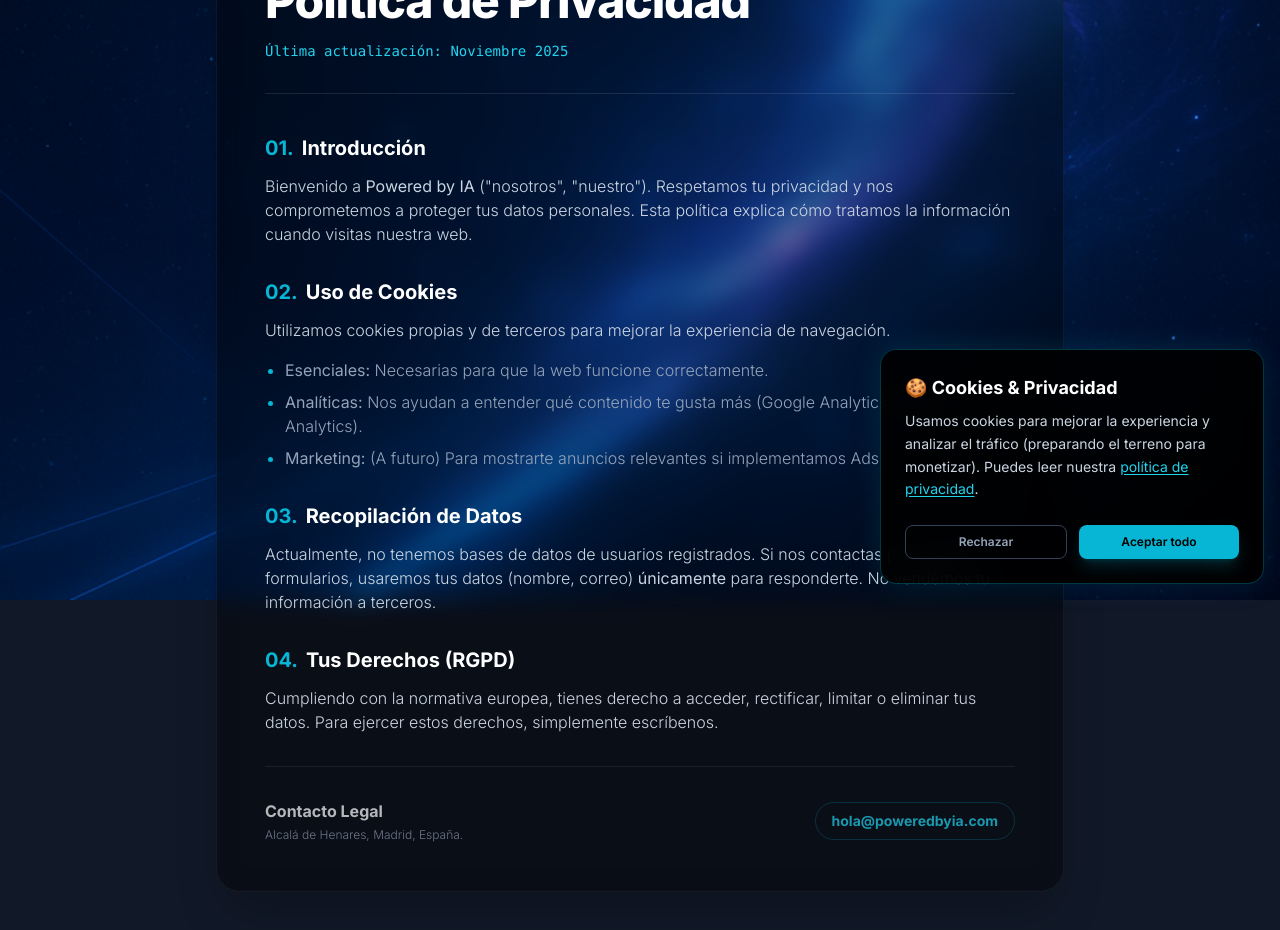
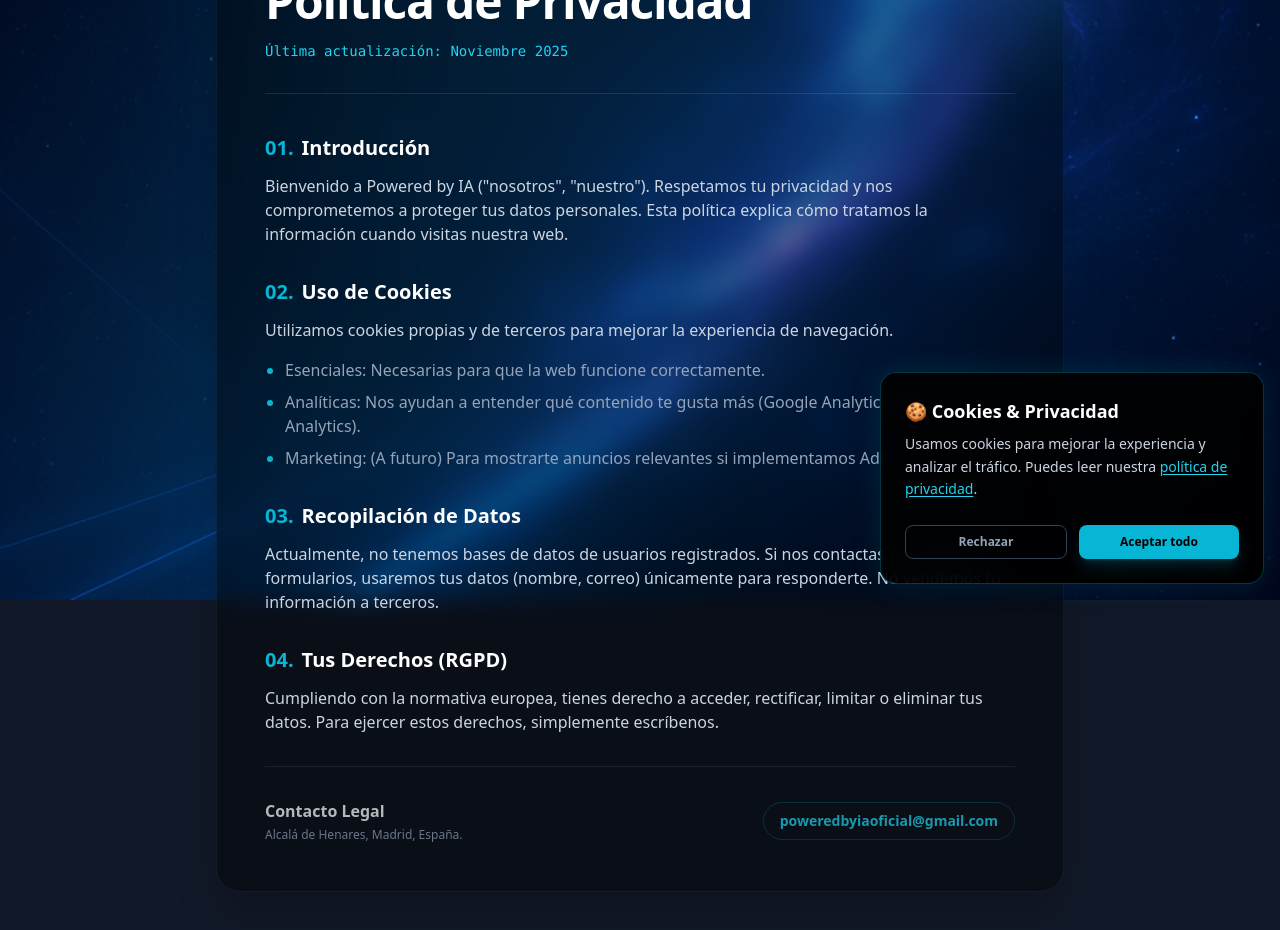
Before and after one commit to jakkard01/launchlab, a Next.js app: page /privacidad in a window 1280 px wide. Shown: the part 200-1130 px from the top of the page. Built offline with nearby package versions, Linux system fonts and the light colour scheme.

Commit message:
feat(seo): metadata + cookies + sitemap

```diff
--- a/package.json
+++ b/package.json
@@ -20,6 +20,8 @@
   },
   "devDependencies": {
     "@types/node": "^20.2.5",
-    "@types/react": "^18.0.38"
+    "@types/react": "^18.0.38",
+    "eslint": "^8.57.0",
+    "eslint-config-next": "^13.4.0"
   }
 }
--- a/src/app/components/CookieBanner.tsx
+++ b/src/app/components/CookieBanner.tsx
@@ -37,9 +37,9 @@ export default function CookieBanner() {
             🍪 Cookies & Privacidad
           </h3>
           <p className="text-sm text-slate-300 leading-relaxed">
-            Usamos cookies para mejorar la experiencia y analizar el tráfico (preparando el terreno para monetizar).
+            Usamos cookies para mejorar la experiencia y analizar el tráfico.
             Puedes leer nuestra{' '}
-            <Link href="#" className="text-cyan-400 hover:text-cyan-300 underline underline-offset-2">
+            <Link href="/privacidad" className="text-cyan-400 hover:text-cyan-300 underline underline-offset-2">
               política de privacidad
             </Link>.
           </p>
--- a/src/app/layout.tsx
+++ b/src/app/layout.tsx
@@ -1,21 +1,18 @@
 import './globals.css';
-import { Inter } from 'next/font/google';
-import type { Metadata, Viewport } from 'next';
+import type { Metadata } from 'next';
 import ClientLayout from './components/ClientLayout';
 import FAB from './components/FAB';
 import CookieBanner from './components/CookieBanner'; // <--- IMPORTADO AQUÍ
-
-const inter = Inter({ subsets: ['latin'] });
 
 // --- CONFIGURACIÓN SEO GLOBAL ---
 export const metadata: Metadata = {
   metadataBase: new URL('https://www.poweredbyia.com'),
   title: {
-    default: 'Powered by IA | Transformando ideas con Inteligencia Artificial',
+    default: 'Powered by IA | Sistemas IA, automatización y productos digitales',
     template: '%s | Powered by IA',
   },
-  description: 'Aprende a transformar ideas en resultados reales con IA, visión y código. Biblioteca de prompts, cursos y herramientas de automatización.',
-  keywords: ['Inteligencia Artificial', 'Prompts', 'ChatGPT', 'Gemini', 'Cursos IA', 'Desarrollo Web', 'Automatización'],
+  description: 'Portafolio tech y servicios premium de IA aplicada: automatización, asistentes inteligentes y lanzamientos digitales.',
+  keywords: ['Inteligencia Artificial', 'Automatización', 'Prompts', 'Asistentes IA', 'n8n', 'Productos digitales'],
   authors: [{ name: 'Powered by IA' }],
   creator: 'Powered by IA',
   openGraph: {
@@ -23,8 +20,8 @@ export const metadata: Metadata = {
     locale: 'es_ES',
     url: 'https://www.poweredbyia.com',
     siteName: 'Powered by IA',
-    title: 'Powered by IA | Domina la Inteligencia Artificial',
-    description: 'Transformando ideas en resultados reales con IA, visión y código.',
+    title: 'Powered by IA | Sistemas IA listos para vender y escalar',
+    description: 'Soluciones IA premium, demos funcionales y servicios para equipos exigentes.',
     images: [
       {
         url: '/imagenes/perfil/mifoto.jpg', // Tu foto como imagen por defecto
@@ -36,8 +33,8 @@ export const metadata: Metadata = {
   },
   twitter: {
     card: 'summary_large_image',
-    title: 'Powered by IA',
-    description: 'Aprende a usar la IA para proyectos reales.',
+    title: 'Powered by IA | Sistemas IA premium',
+    description: 'Portafolio tech, demos y servicios de IA aplicada.',
     images: ['/imagenes/perfil/mifoto.jpg'],
   },
   robots: {
@@ -46,20 +43,18 @@ export const metadata: Metadata = {
   },
 };
 
-export const viewport: Viewport = {
-  themeColor: '#000000',
-  width: 'device-width',
-  initialScale: 1,
-};
-
 // --- LAYOUT PRINCIPAL ---
 export default function RootLayout({ children }: { children: React.ReactNode }) {
   return (
     <html lang="es">
-      <body className={inter.className + ' relative min-h-screen'}>
+      <body className="relative min-h-screen">
         {/* Fondo galaxia global */}
         <div
           className="fixed inset-0 -z-10 w-full h-full bg-galaxy bg-cover bg-center bg-no-repeat"
+          aria-hidden="true"
+        />
+        <div
+          className="fixed inset-0 -z-10 bg-[radial-gradient(circle_at_top,_rgba(34,211,238,0.15),_transparent_55%),radial-gradient(circle_at_30%_70%,_rgba(14,116,144,0.25),_transparent_50%)]"
           aria-hidden="true"
         />
 
--- a/src/app/privacidad/page.tsx
+++ b/src/app/privacidad/page.tsx
@@ -33,7 +33,7 @@ export default function PrivacidadPage() {
               <span className="text-cyan-500">01.</span> Introducción
             </h2>
             <p>
-              Bienvenido a <strong>Powered by IA</strong> ("nosotros", "nuestro"). Respetamos tu privacidad y nos comprometemos a proteger tus datos personales.
+              Bienvenido a <strong>Powered by IA</strong> (&quot;nosotros&quot;, &quot;nuestro&quot;). Respetamos tu privacidad y nos comprometemos a proteger tus datos personales.
               Esta política explica cómo tratamos la información cuando visitas nuestra web.
             </p>
           </section>
@@ -78,10 +78,10 @@ export default function PrivacidadPage() {
               <p className="text-xs text-slate-400">Alcalá de Henares, Madrid, España.</p>
             </div>
             <a
-              href="mailto:hola@poweredbyia.com"
+              href="mailto:poweredbyiaoficial@gmail.com"
               className="text-cyan-400 hover:text-white transition-colors text-sm font-bold border border-cyan-500/30 px-4 py-2 rounded-full hover:bg-cyan-950/50 hover:border-cyan-400"
             >
-              hola@poweredbyia.com
+              poweredbyiaoficial@gmail.com
             </a>
           </section>
 
--- a/src/app/sitemap.ts
+++ b/src/app/sitemap.ts
@@ -7,20 +7,30 @@ export default function sitemap(): MetadataRoute.Sitemap {
     {
       url: baseUrl,
       lastModified: new Date(),
-      changeFrequency: 'weekly',
-      priority: 1,
     },
     {
       url: `${baseUrl}/prompts`,
       lastModified: new Date(),
-      changeFrequency: 'weekly',
-      priority: 0.8,
     },
     {
       url: `${baseUrl}/cursos`,
       lastModified: new Date(),
-      changeFrequency: 'monthly',
-      priority: 0.6,
+    },
+    {
+      url: `${baseUrl}/services`,
+      lastModified: new Date(),
+    },
+    {
+      url: `${baseUrl}/demos`,
+      lastModified: new Date(),
+    },
+    {
+      url: `${baseUrl}/courses`,
+      lastModified: new Date(),
+    },
+    {
+      url: `${baseUrl}/contact`,
+      lastModified: new Date(),
     },
   ];
 }
```
Also changed, not shown: .eslintrc.json (added), 1 other file (tests, documents, lock files or other folders).
